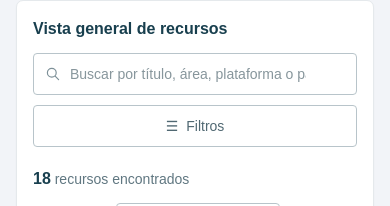
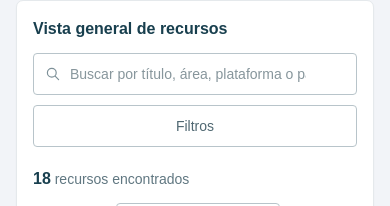
Before and after one commit to AriadnaRamirez/LudotecaMujerDigital, a React (Vite) app: page / in a window 390 px wide. Shown: the part 175-381 px from the top of the page. Built offline with nearby package versions, Linux system fonts and the light colour scheme.

Commit message:
Quitar icono de filtros en mobile
Co-authored-by: Ariadna Ramirez <AriadnaRamirez@users.noreply.github.com>

```diff
--- a/src/pages/Home/Home.tsx
+++ b/src/pages/Home/Home.tsx
@@ -92,7 +92,6 @@ export function Home() {
           onClick={() => setIsDrawerOpen(true)}
           className="flex items-center justify-center gap-2 rounded border border-[#b8c4ca] bg-white px-4 py-2.5 text-sm font-medium text-[#506872] transition hover:border-brand-500 hover:text-brand-700 lg:hidden"
         >
-          <span aria-hidden="true">☰</span>
           Filtros
           {activeFilterCount > 0 && (
             <span className="flex h-5 min-w-5 items-center justify-center rounded-full bg-brand-600 px-1 text-xs font-semibold text-white">
```
